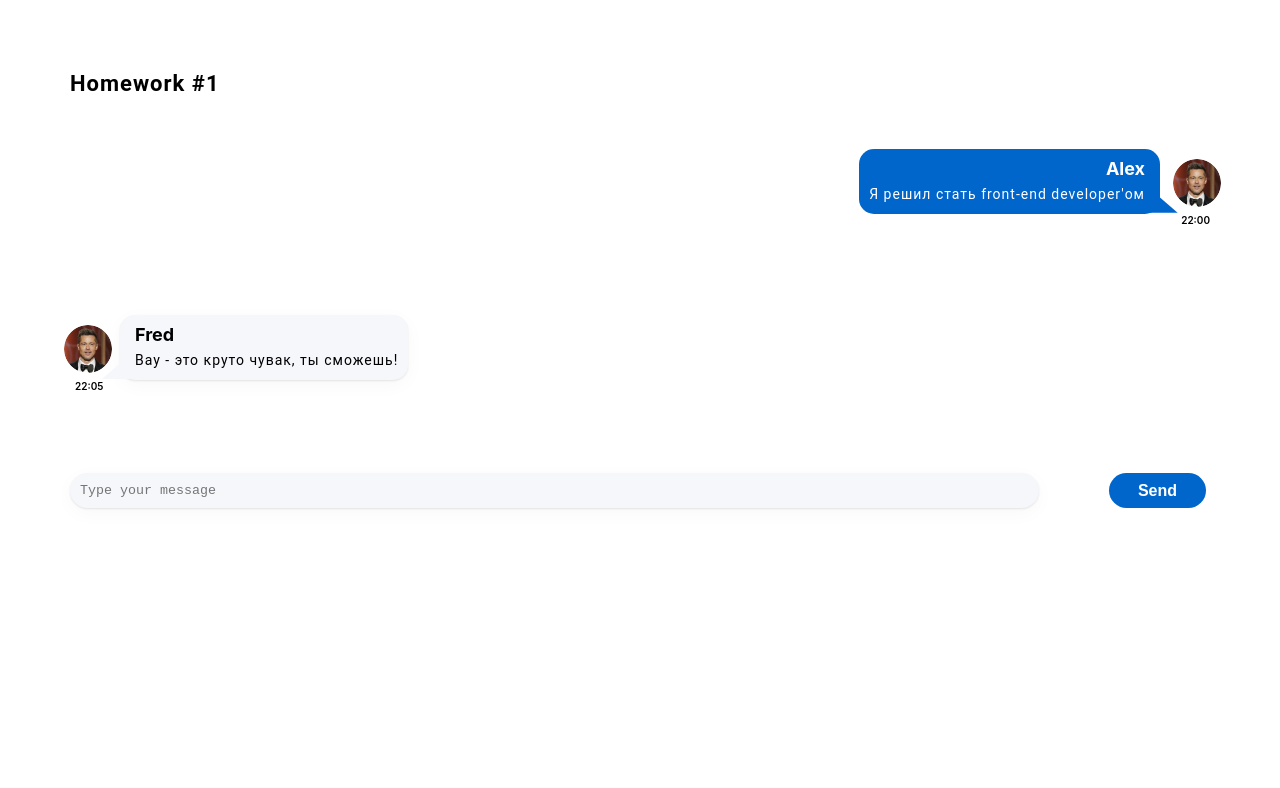
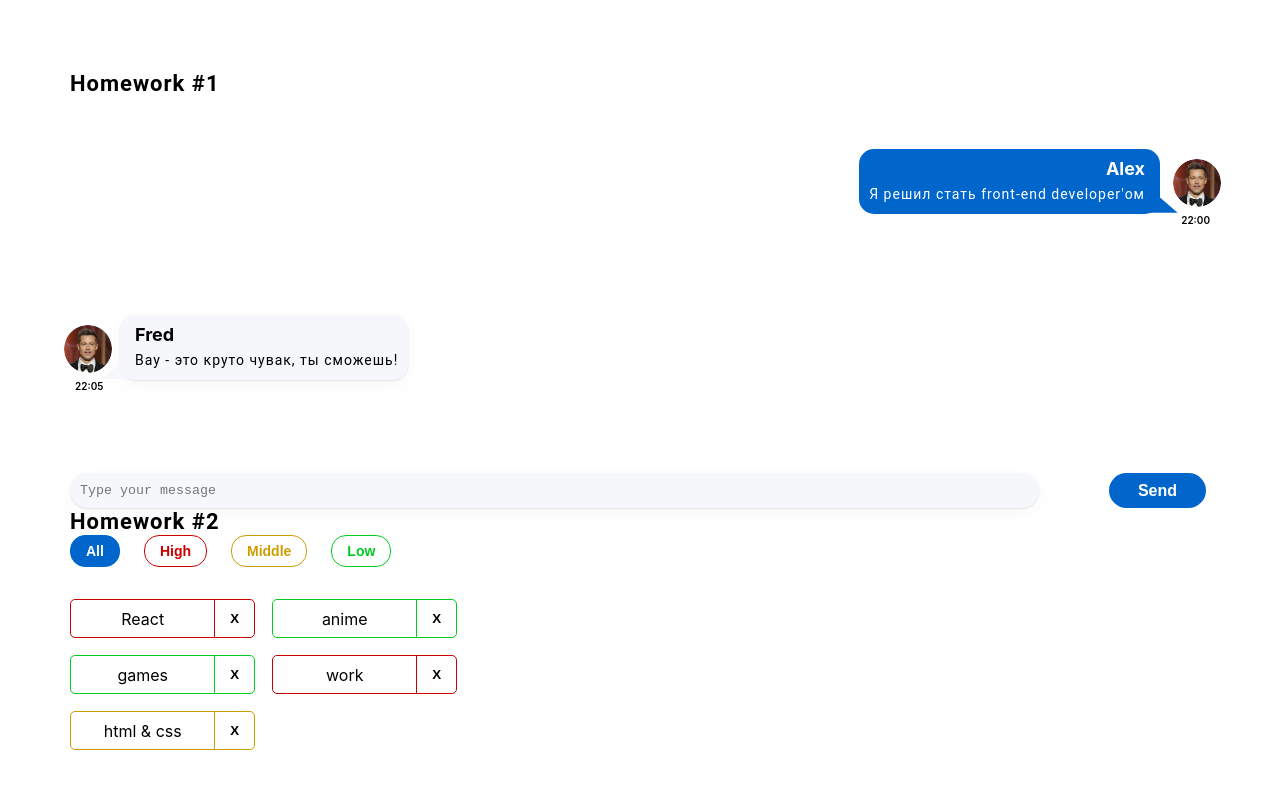
Before and after one commit to incseeuu/hws2, a React (Create React App) app: page / in a window 1280 px wide. Shown: the top 788 px of the page. Built offline with nearby package versions, Linux system fonts and the light colour scheme.

Commit message:
props type/ filter priority button/ delete task button/ HW2

```diff
--- a/src/s1-main/App.tsx
+++ b/src/s1-main/App.tsx
@@ -1,13 +1,14 @@
 import React from 'react'
 import s from './App.module.css'
 import HW1 from '../s2-homeworks/hw01/HW1'
+import HW2 from "../s2-homeworks/hw02/HW2";
 
 function App() {
     return (
         <div className={s.App}>
             <HW1/>
             {/*раскомментировать по ходу выполнения*/}
-            {/*<HW2/>*/}
+            <HW2/>
             {/*<HW3/>*/}
             {/*<HW4/>*/}
 
--- a/src/s2-homeworks/hw02/HW2.tsx
+++ b/src/s2-homeworks/hw02/HW2.tsx
@@ -17,16 +17,17 @@
 * */
 
 // types
-export type AffairPriorityType = any // need to fix any
+export type AffairPriorityType = 'high' | 'middle' | 'low'
+ // need to fix any
 export type AffairType = {
-    _id: any // need to fix any
-    name: any // need to fix any
+    _id: number // need to fix any
+    name: string // need to fix any
     priority: AffairPriorityType
 }
 export type FilterType = 'all' | AffairPriorityType
 
 // constants
-const defaultAffairs: any = [ // need to fix any
+const defaultAffairs:Array<AffairType> = [ // need to fix any
     {_id: 1, name: 'React', priority: 'high'}, // студенты могут изменить содержимое name и количество элементов в массиве, ...priority не менять!
     {_id: 2, name: 'anime', priority: 'low'},
     {_id: 3, name: 'games', priority: 'low'},
@@ -35,23 +36,22 @@
 ]
 
 // pure helper functions
-export const filterAffairs = (affairs: any, filter: any): any => { // need to fix any
+export const filterAffairs = (affairs:Array<AffairType>, filter: FilterType):Array<AffairType> => { // need to fix any
 
+    return affairs.filter(el => filter === "all" ? affairs : filter === el.priority) // need to fix
+}
+export const deleteAffair = (affairs:Array<AffairType>, _id: number):Array<AffairType> => { // need to fix any
 
-    return affairs // need to fix
-}
-export const deleteAffair = (affairs: any, _id: any): any => { // need to fix any
-
-    return affairs // need to fix
+    return affairs.filter(el => el._id !== _id) // need to fix
 }
 
 function HW2() {
-    const [affairs, setAffairs] = useState<any>(defaultAffairs) // need to fix any
+    const [affairs, setAffairs] = useState<AffairType[]>(defaultAffairs) // need to fix any
     const [filter, setFilter] = useState<FilterType>('all')
 
     const filteredAffairs = filterAffairs(affairs, filter)
-    const deleteAffairCallback = (_id: any) => { // need to fix any
-        // need to fix
+    const deleteAffairCallback = (_id: number) => { // need to fix any
+        setAffairs(affairs.filter(el => el._id !== _id)) // need to fix
     }
 
     return (
--- a/src/s2-homeworks/hw02/affairs/Affairs.tsx
+++ b/src/s2-homeworks/hw02/affairs/Affairs.tsx
@@ -4,24 +4,24 @@
 import s from './Affairs.module.css'
 
 type AffairsPropsType = {
-    data: any // need to fix any
-    setFilter: any
-    deleteAffairCallback: any
+    data:Array<AffairType> // need to fix any
+    setFilter: (filter: FilterType) => void
+    deleteAffairCallback: (_id: number) => void
     filter: FilterType
 }
 
 function Affairs(props: AffairsPropsType) {
     const setAll = () => {
-        // need to fix
+       props.setFilter('all') // need to fix
     }
     const setHigh = () => {
-        // need to fix
+       props.setFilter('high') // need to fix
     }
     const setMiddle = () => {
-        // need to fix
+       props.setFilter('middle') // need to fix
     }
     const setLow = () => {
-        // need to fix
+       props.setFilter('low') // need to fix
     }
 
     const cnAll = s.button + ' ' + s.all + (props.filter === 'all' ? ' ' + s.active : '')
--- a/src/s2-homeworks/hw02/affairs/affair/Affair.tsx
+++ b/src/s2-homeworks/hw02/affairs/affair/Affair.tsx
@@ -6,12 +6,12 @@
 type AffairPropsType = {
     // key не нужно типизировать
     affair: AffairType
-    deleteAffairCallback: any // need to fix any
+    deleteAffairCallback: (_id: number) => void // need to fix any
 }
 
 function Affair(props: AffairPropsType) {
     const deleteCallback = () => {
-        // need to fix
+        props.deleteAffairCallback(props.affair._id)// need to fix
     }
 
     const nameClass = s.name + ' ' + s2[props.affair.priority]
@@ -25,7 +25,7 @@
         >
             <div id={'hw2-name-' + props.affair._id} className={nameClass}>
                 {/*создаёт студент*/}
-
+                {props.affair.name}
                 {/**/}
             </div>
             <div id={'hw2-priority-' + props.affair._id} hidden>
@@ -35,7 +35,7 @@
             <button
                 id={'hw2-button-delete-' + props.affair._id}
                 className={buttonClass}
-                // need to fix
+                onClick={deleteCallback} // need to fix
 
             >
                 {/*текст кнопки могут изменить студенты*/}
```
